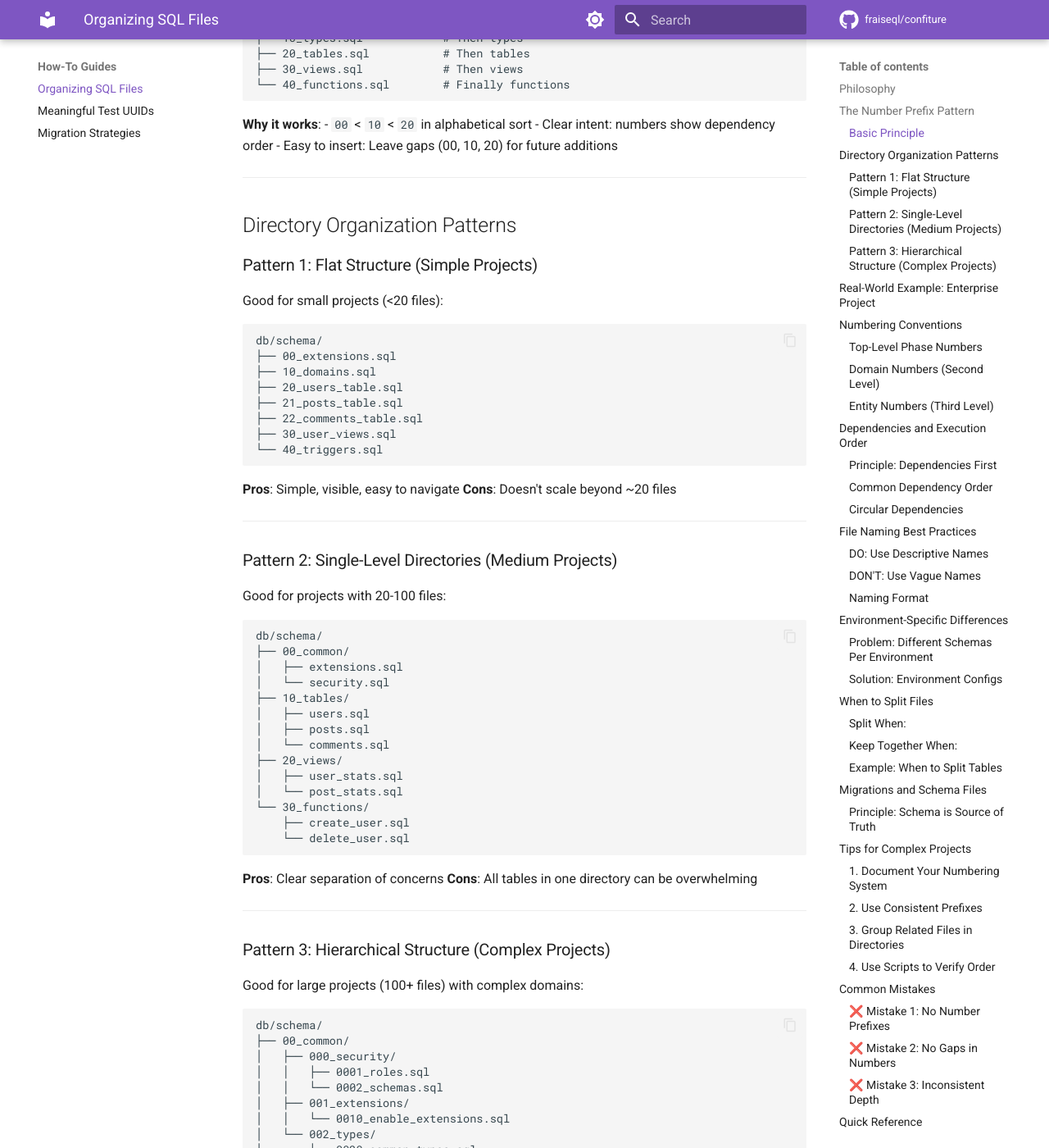
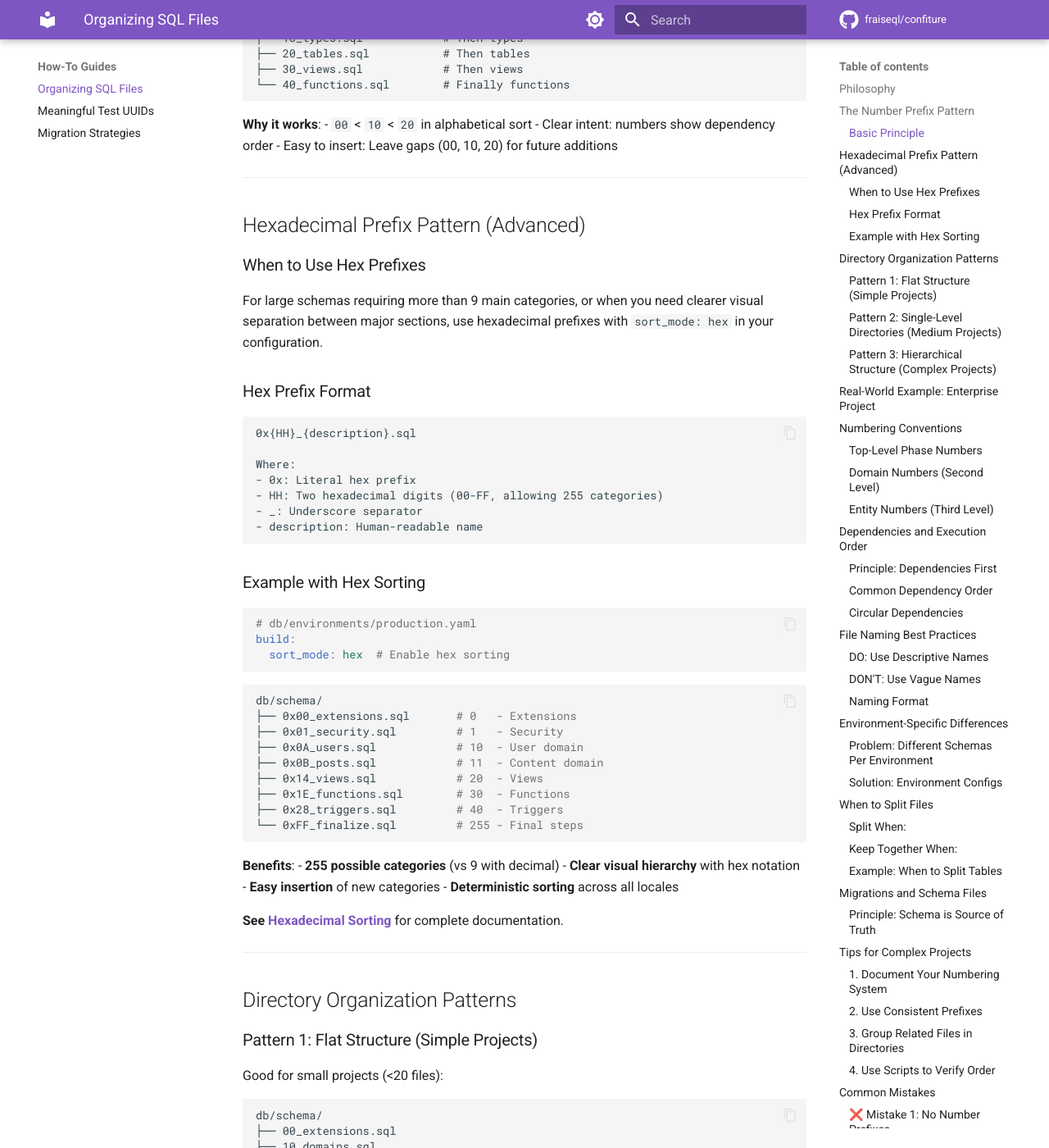
Before and after one commit to fraiseql/confiture, an MkDocs documentation site: the page built from docs/organizing-sql-files.md, in a window 1280 px wide and 1400 px high, scrolled down 705 px. Shown: the whole window at 82% size. Built offline with MkDocs 1.6.1 and Material for MkDocs 9.7.7, drawn with Linux system fonts in a browser that asks for light colours; comment, search, counter and statistics services are not loaded; the version menu is left out.

Commit message:
docs: update existing documentation for v0.3.0 features
- Add hex sorting examples to organizing-sql-files.md
- Update configuration reference with new include_dirs options
- Update main docs index to highlight new v0.3.0 features

````diff
--- a/docs/organizing-sql-files.md
+++ b/docs/organizing-sql-files.md
@@ -33,6 +33,54 @@ db/schema/
 - `00` < `10` < `20` in alphabetical sort
 - Clear intent: numbers show dependency order
 - Easy to insert: Leave gaps (00, 10, 20) for future additions
+
+---
+
+## Hexadecimal Prefix Pattern (Advanced)
+
+### When to Use Hex Prefixes
+
+For large schemas requiring more than 9 main categories, or when you need clearer visual separation between major sections, use hexadecimal prefixes with `sort_mode: hex` in your configuration.
+
+### Hex Prefix Format
+
+```
+0x{HH}_{description}.sql
+
+Where:
+- 0x: Literal hex prefix
+- HH: Two hexadecimal digits (00-FF, allowing 255 categories)
+- _: Underscore separator
+- description: Human-readable name
+```
+
+### Example with Hex Sorting
+
+```yaml
+# db/environments/production.yaml
+build:
+  sort_mode: hex  # Enable hex sorting
+```
+
+```bash
+db/schema/
+├── 0x00_extensions.sql       # 0   - Extensions
+├── 0x01_security.sql         # 1   - Security
+├── 0x0A_users.sql            # 10  - User domain
+├── 0x0B_posts.sql            # 11  - Content domain
+├── 0x14_views.sql            # 20  - Views
+├── 0x1E_functions.sql        # 30  - Functions
+├── 0x28_triggers.sql         # 40  - Triggers
+└── 0xFF_finalize.sql         # 255 - Final steps
+```
+
+**Benefits**:
+- **255 possible categories** (vs 9 with decimal)
+- **Clear visual hierarchy** with hex notation
+- **Easy insertion** of new categories
+- **Deterministic sorting** across all locales
+
+**See [Hexadecimal Sorting](../features/hexadecimal-sorting.md)** for complete documentation.
 
 ---
 
--- a/docs/reference/configuration.md
+++ b/docs/reference/configuration.md
@@ -164,25 +164,59 @@ def load_config_with_secrets(env_name: str):
 
 ### `include_dirs`
 
-**Type**: Array of strings (relative or absolute paths)
+**Type**: Array of strings or objects
 **Required**: Yes
-**Description**: Directories to include when building schema (processed in alphabetical order)
+**Description**: Directories to include when building schema with advanced filtering and ordering options
+
+#### Simple String Format (Backward Compatible)
 
 ```yaml
 include_dirs:
   - db/schema/00_common
   - db/schema/10_tables
-  - db/seeds/common  # Include seeds in development
+  - db/seeds/common
 ```
+
+#### Advanced Object Format
+
+```yaml
+include_dirs:
+  - path: db/schema
+    recursive: true          # Default: true
+    include:                 # Include patterns (optional)
+      - "**/*.sql"
+    exclude:                 # Exclude patterns (optional)
+      - "**/*.bak"
+      - "**/temp/**"
+    order: 10                # Processing order (optional)
+    auto_discover: false     # Default: false
+```
+
+**Configuration Options**:
+
+| Option | Type | Default | Description |
+|--------|------|---------|-------------|
+| `path` | string | required | Directory path (relative or absolute) |
+| `recursive` | boolean | `true` | Recursively discover files in subdirectories |
+| `include` | array[string] | `["**/*.sql"]` | Glob patterns for files to include |
+| `exclude` | array[string] | `[]` | Glob patterns for files to exclude |
+| `order` | integer | auto | Processing order (lower numbers first) |
+| `auto_discover` | boolean | `false` | Skip missing directories silently |
 
 **Path resolution**:
 - **Relative paths**: Resolved from project root (where `db/` directory is located)
 - **Absolute paths**: Used as-is
-- **Validation**: Confiture checks that all directories exist at load time
+- **Validation**: Confiture checks directory existence unless `auto_discover: true`
+
+**Pattern syntax**: Uses glob patterns with `**` for recursive matching:
+- `*` - Match any characters (non-recursive)
+- `**` - Match any characters (recursive)
+- `?` - Match single character
+- `[abc]` - Match any character in set
 
 **Ordering strategy**:
 
-Use numbered prefixes to control execution order:
+Use numbered prefixes or explicit `order` values to control execution order:
 
 ```
 db/schema/
@@ -199,16 +233,68 @@ db/schema/
 ```yaml
 # local.yaml (includes seeds)
 include_dirs:
-  - db/schema/00_common
-  - db/schema/10_tables
-  - db/seeds/common
-  - db/seeds/development
+  - path: db/schema
+    recursive: true
+  - path: db/seeds/common
+    order: 20
+  - path: db/seeds/development
+    order: 30
 
-# production.yaml (excludes seeds)
+# production.yaml (excludes development seeds)
 include_dirs:
-  - db/schema/00_common
-  - db/schema/10_tables
+  - path: db/schema
+    recursive: true
+  - path: db/seeds/common
+    order: 20
+    exclude:
+      - "**/development/**"
 ```
+
+---
+
+## Build Configuration
+
+### `build`
+
+**Type**: Object
+**Required**: No
+**Description**: Build-time configuration options
+
+```yaml
+build:
+  sort_mode: hex  # Enable hexadecimal file sorting
+```
+
+**Options**:
+
+#### `sort_mode`
+
+**Type**: string
+**Default**: `alphabetical`
+**Values**: `alphabetical`, `hex`
+**Description**: File sorting algorithm for deterministic builds
+
+```yaml
+# Alphabetical sorting (default)
+build:
+  sort_mode: alphabetical
+
+# Hexadecimal sorting for complex schemas
+build:
+  sort_mode: hex
+```
+
+**When to use hex sorting**:
+- Large schemas with 10+ main categories
+- Need more than 9 numbered prefixes
+- Clear visual hierarchy required
+
+**Hex sorting details**:
+- Files with `0x{HH}_` prefixes sort by hex value
+- Non-hex files sort alphabetically after hex files
+- Supports 255 possible categories (0x00-0xFF)
+
+**See [Hexadecimal Sorting](../features/hexadecimal-sorting.md)** for complete documentation.
 
 ---
 
````
Also changed, not shown: docs/index.md (+5 -0 lines).
